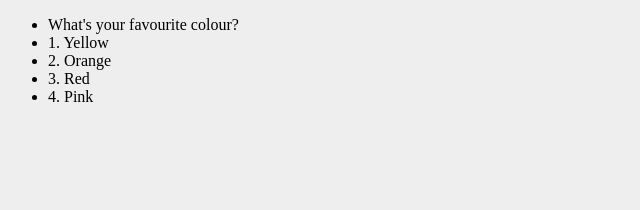
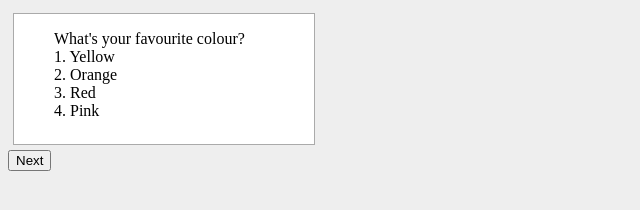
Before and after one commit to subhash/backbone-quiz, a plain HTML site: page view.html in a window 1280 px wide. Shown: the whole page, without its empty margins (0-640 px from the left). Drawn offline with Linux system fonts and the light colour scheme.

Commit message:
Back and next

```diff
--- a/css/screen.css
+++ b/css/screen.css
@@ -62,3 +62,10 @@ body {
     font-size:0;
     line-height:0;
 }
+
+
+#quizAnswer button {
+	display: block;
+	float: left;
+	clear: both;
+}
--- a/js/view.js
+++ b/js/view.js
@@ -16,9 +16,11 @@
 	});
 
 	var QuestionAnswerView = Backbone.View.extend( {
-		tagName: "div",
-		template: $("#questionAnswerTemplate").html(),
-		render: function(){
+		tagName : "div",
+		className : "questionContainer",
+		template : $("#questionAnswerTemplate").html(),
+
+		render : function() {
 			var tmpl = _.template(this.template);
 			this.$el.html(tmpl(this.model.toJSON()));
 			return this;
@@ -26,35 +28,72 @@
 	});
 
 	var QuizAnswerView = Backbone.View.extend( {
-		el: $("#quizAnswer"),
+		el : $("#quizAnswer"),
+		controls : $("#questionAnswerControls").html(),
 
-		initialize: function(){
+		initialize : function() {
 			this.collection = new Quiz(quiz);
+			this.index = 0;
 			this.render();
 		},
 
-		render: function(){
-			that = this;
-			_.each(this.collection.models, function(item) {
-				that.renderQuestion(item);
-			}, this);
+		render : function() {
+			this.renderQuestion(this.collection.models[this.index]);
 		},
 
-		renderQuestion: function(item){
-			var questionAnswerView = new QuestionAnswerView({model: item});
-			console.log(questionAnswerView.render().el);
-			this.$el.append(questionAnswerView.render().el);
+		renderQuestion : function(item) {
+			var questionAnswerView = new QuestionAnswerView( {
+				model : item
+			});
+			this.$el.html(questionAnswerView.render().el);
+			var tmpl = _.template(this.controls);
+			var param = {
+				"next" : (this.index < this.collection.models.length - 1),
+				"back" : (this.index > 0)
+			};
+			this.$el.append(tmpl(param));
+		},
+
+		backQuestion: function() {
+			if(this.index > 0)
+				this.index = this.index - 1;
+			this.render();
+		},
+
+		nextQuestion : function() {
+			if(this.index < this.collection.models.length - 1)
+				this.index = this.index + 1;
+			this.render();
+		},
+
+		events : {
+			"click .next" : "nextQuestion",
+			"click .back" : "backQuestion"
 		}
 
 	});
 
-	var quiz = [
-	            {question : "What's your favourite colour?",
-				choice1 : "Yellow",
-				choice2 : "Orange",
-				choice3 : "Red",
-				choice4 : "Pink"}
-	            ]
+	var quiz = [ {
+		question : "What's your favourite colour?",
+		choice1 : "Yellow",
+		choice2 : "Orange",
+		choice3 : "Red",
+		choice4 : "Pink"
+	}, {
+		question : "How are you?",
+		choice1 : "Happy",
+		choice2 : "Sad",
+		choice3 : "Dull",
+		choice4 : "Bored"
+
+	}, {
+		question : "What's today?",
+		choice1 : "Monday",
+		choice2 : "Wednesday",
+		choice3 : "Sunday",
+		choice4 : "Friday"
+
+	} ]
 
 	var quizAnswerView = new QuizAnswerView();
 
--- a/view.html
+++ b/view.html
@@ -16,7 +16,13 @@
             <li>3. <%= choice3 %></li>
 			<li>4. <%= choice4 %></li>
         </ul>
-
+</script>
+<script id="questionAnswerControls" type="text/template">
+	<% if(back){ %>
+		<button class="back">Back</button>
+	<%} if(next) {%>
+		<button class="next">Next</button>
+	<%}%>
 </script>
 <script src="js/jquery-1.7.1.js"></script>
 <script src="js/underscore.js"></script>
```
